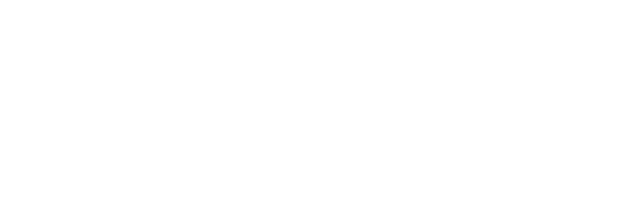
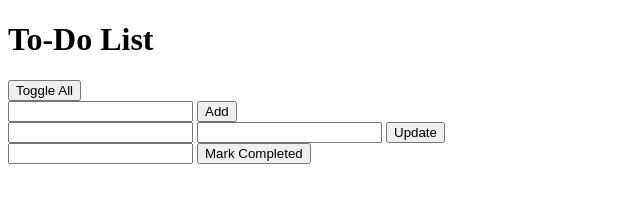
Before and after one commit to dkempton12/todo-list-js, a plain HTML site: page index.html in a window 1280 px wide. Shown: the whole page, without its empty margins (0-640 px from the left). Drawn offline with Linux system fonts and the light colour scheme.

Commit message:
added toggle all and html

```diff
--- a/app/app.js
+++ b/app/app.js
@@ -28,6 +28,27 @@ var todoList = {
 	markCompleted: function(position) {
 		var todo = this.todos[position];
 		todo.completed = !todo.completed; // flipping completed property from false to true
+	},
+
+	// toggle all items - off an on
+	toggleAll: function() {
+		// total todos
+		var totalTodos = this.todos.length;
+		var completedTodos = 0;
+		// determine number of completed todos
+		this.todos.forEach(function(todo){
+			if (todo.completed === true) {
+				completedTodos++;
+			}
+		});
+		// if everything is true, make everything false to toggle off
+		this.todos.forEach(function(todo){
+			if (totalTodos === completedTodos) {
+				todo.completed = false;
+			} else {
+				todo.completed = true;
+			}
+		});
 	}
 };
 
--- a/index.html
+++ b/index.html
@@ -5,7 +5,31 @@
 	<title>To-do List</title>
 </head>
 <body>
+<h1>To-Do List</h1>
 
+<!-- Toggle All items button !-->
+<div>
+<button onclick="handlers.toggleAll()">Toggle All</button>
+</div>
+
+<!-- Add todo input and button !-->
+<div>
+<input type="text" id="addTodoTextInput">
+<button onclick="handlers.addTodo()">Add</button>
+</div>
+
+<!-- Update todo input and button !-->
+<div>
+<input type="number" id="updateTodoTextPosition">
+<input type="text" id="updateTodoTextInput">
+<button onclick="handlers.updateTodo()">Update</button>
+</div>
+
+<!-- Mark completed todo input and button !-->
+<div>
+<input type="number" id="markCompletedPosition">
+<button onclick="handlers.markCompleted()">Mark Completed</button>
+</div>
 <script type="text/javascript" src="app/app.js"></script>
 </body>
 </html>
```
